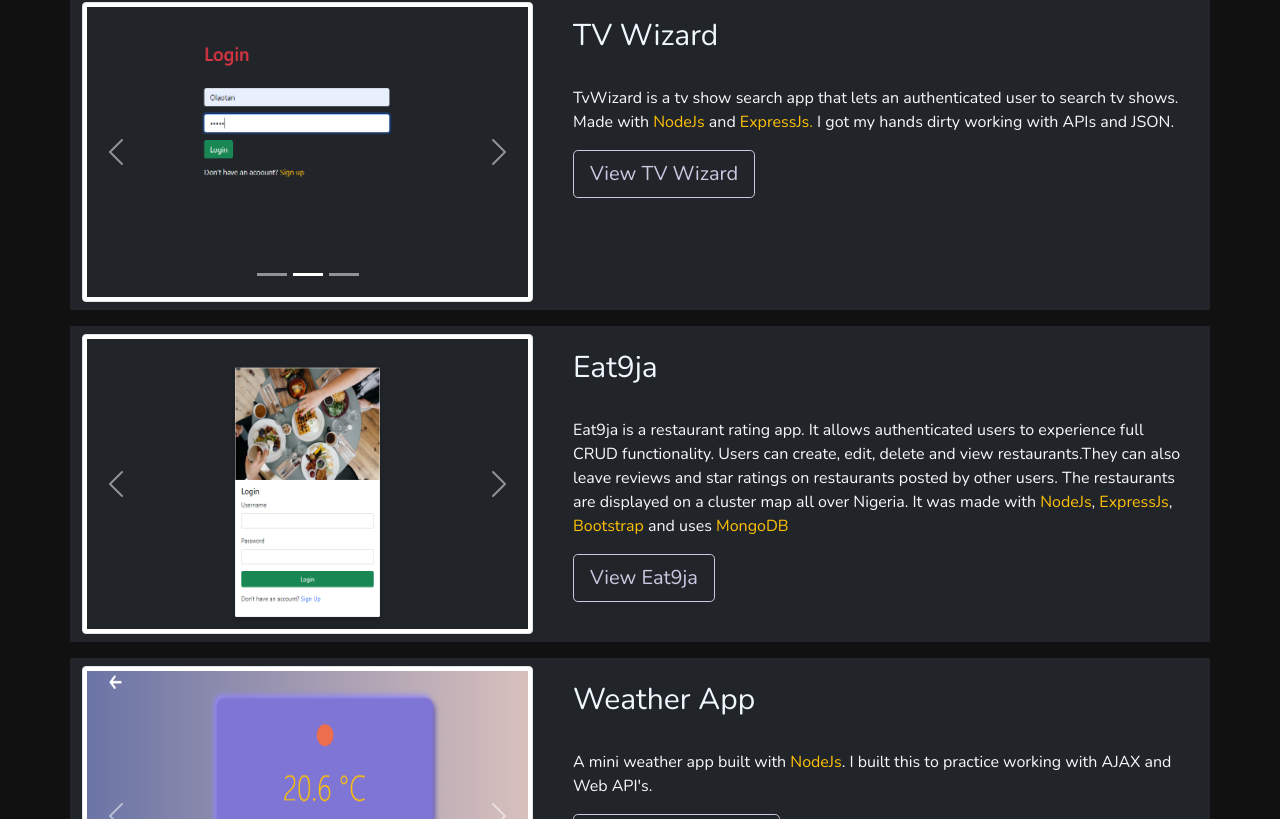
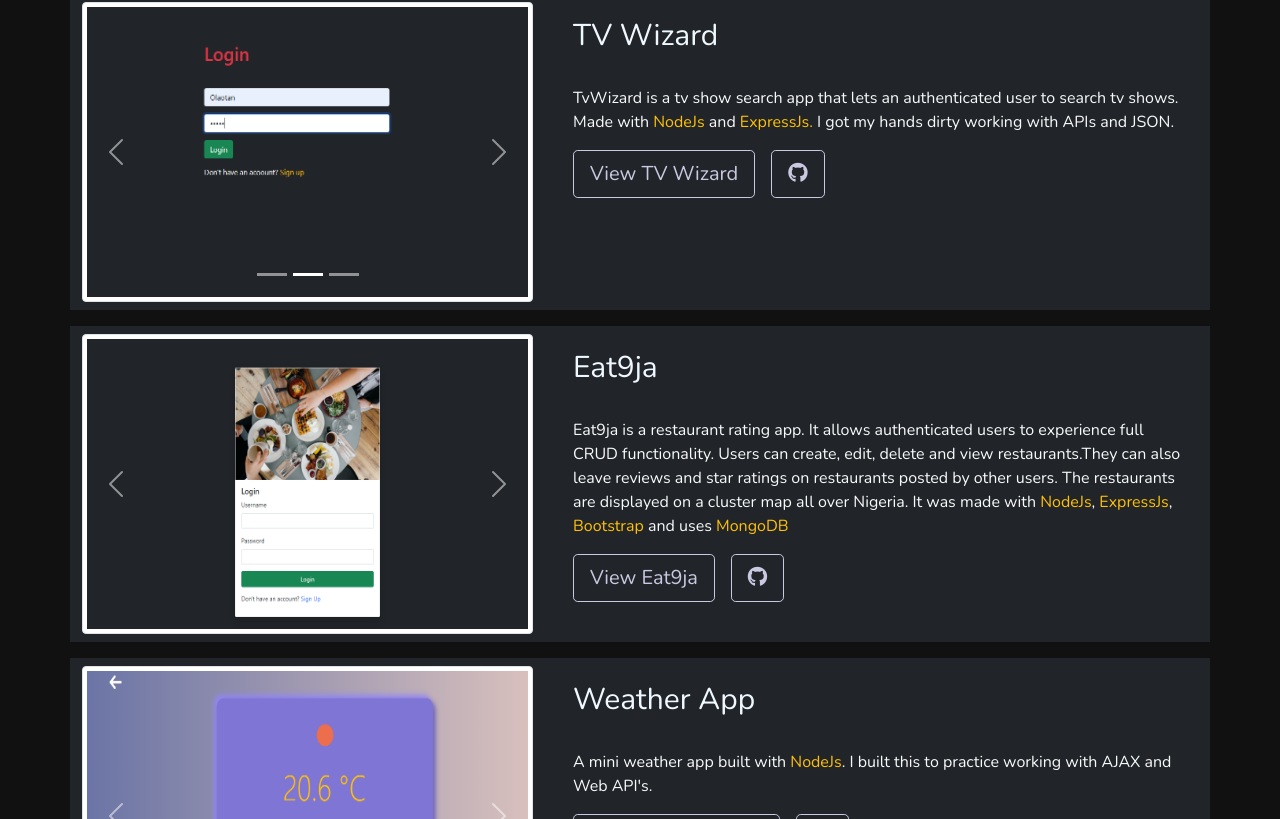
Before and after one commit to jaysville/my-portfolio-v2, a React (Create React App) app: page / in a window 1280 px wide. Shown: the part 2321-3140 px from the top of the page. Built offline with nearby package versions, Linux system fonts and the light colour scheme; a web font is replaced by a local one.

Commit message:
Added repo links

```diff
--- a/src/components/Projects.js
+++ b/src/components/Projects.js
@@ -6,7 +6,7 @@ const Projects = () => {
   return (
     <section id="projects">
       <h3 className="sectionHeading text-center">My Projects</h3>
-      {projectData.map(({ name, desc, link, images, id }) => {
+      {projectData.map(({ name, desc, link, images, github, id }) => {
         return (
           <div className="mb-3" key={id}>
             <div className="row bg-dark text-light py-2 border-1 border-light">
@@ -24,6 +24,12 @@ const Projects = () => {
                   >
                     View {name}
                   </a>
+                  <a
+                    className="btn btn-outline-info btn-lg projectBtn ms-3"
+                    href={github}
+                  >
+                    <i className="fa-brands fa-github"></i>
+                  </a>
                 </div>
               </div>
             </div>
--- a/src/projectData.js
+++ b/src/projectData.js
@@ -8,6 +8,7 @@ const projectData = [
       "../../images/tvwizard/2.png",
       "../../images/tvwizard/3.png",
     ],
+    github: "https://github.com/jaysville/tvwizard",
     id: "tvwizard",
   },
   {
@@ -20,6 +21,7 @@ const projectData = [
       "../../images/eat9ja/3.png",
       "../../images/eat9ja/4.png",
     ],
+    github: "https://github.com/jaysville/eat9ja",
     id: "eat9ja",
   },
   {
@@ -32,6 +34,7 @@ const projectData = [
       "../../images/weatherApp/3.png",
       "../../images/weatherApp/4.png",
     ],
+    github: "https://github.com/jaysville/JayWeatherApp",
     id: "weatherapp",
   },
   {
@@ -44,6 +47,7 @@ const projectData = [
       "../../images/museumofcandy/3.png",
       "../../images/museumofcandy/4.png",
     ],
+    github: "https://github.com/jaysville/JayMuseumOfCandy",
     id: "museumofcandy",
   },
   {
@@ -55,6 +59,7 @@ const projectData = [
       "../../images/scorekeeper/2.png",
       "../../images/scorekeeper/3.png",
     ],
+    github: "https://github.com/jaysville/JayScoreKeeper",
     id: "pingpong",
   },
 ];
```
